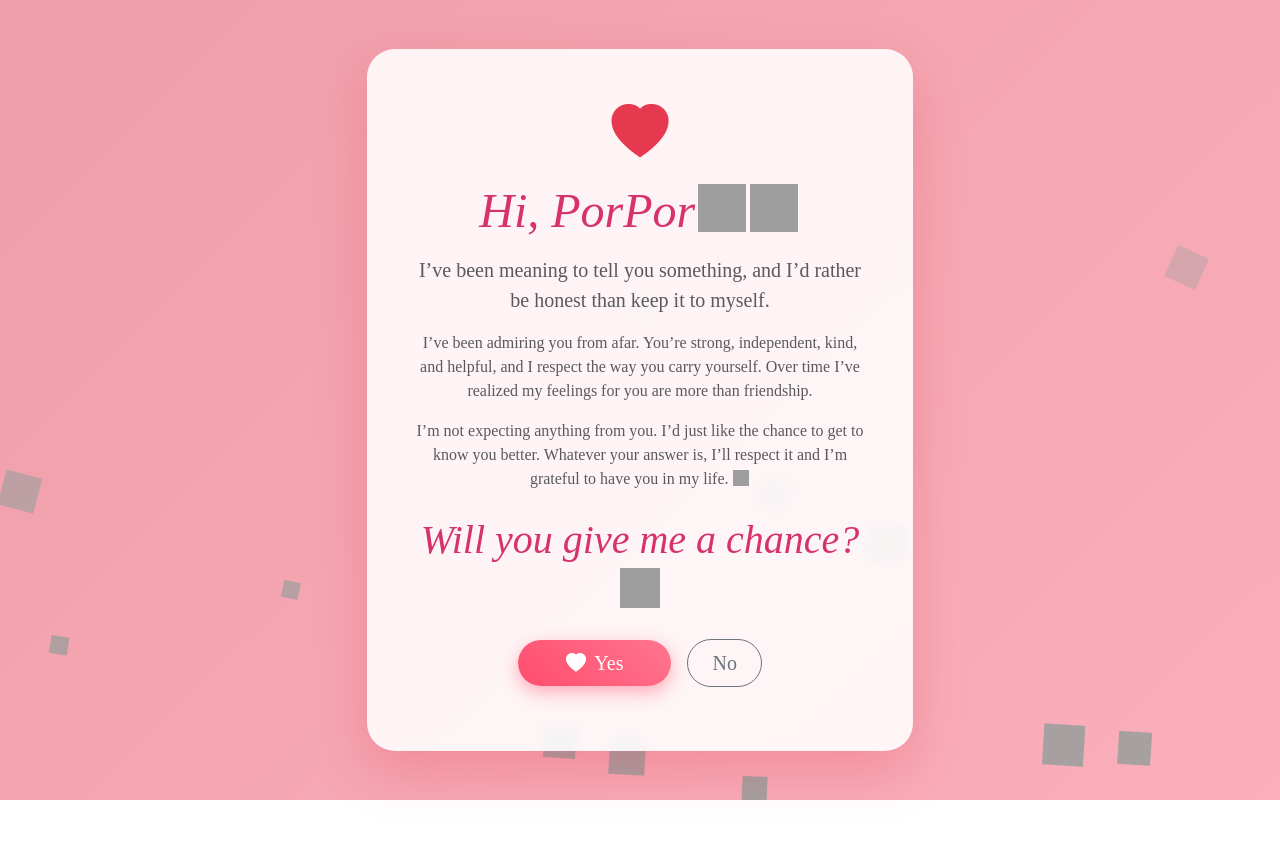
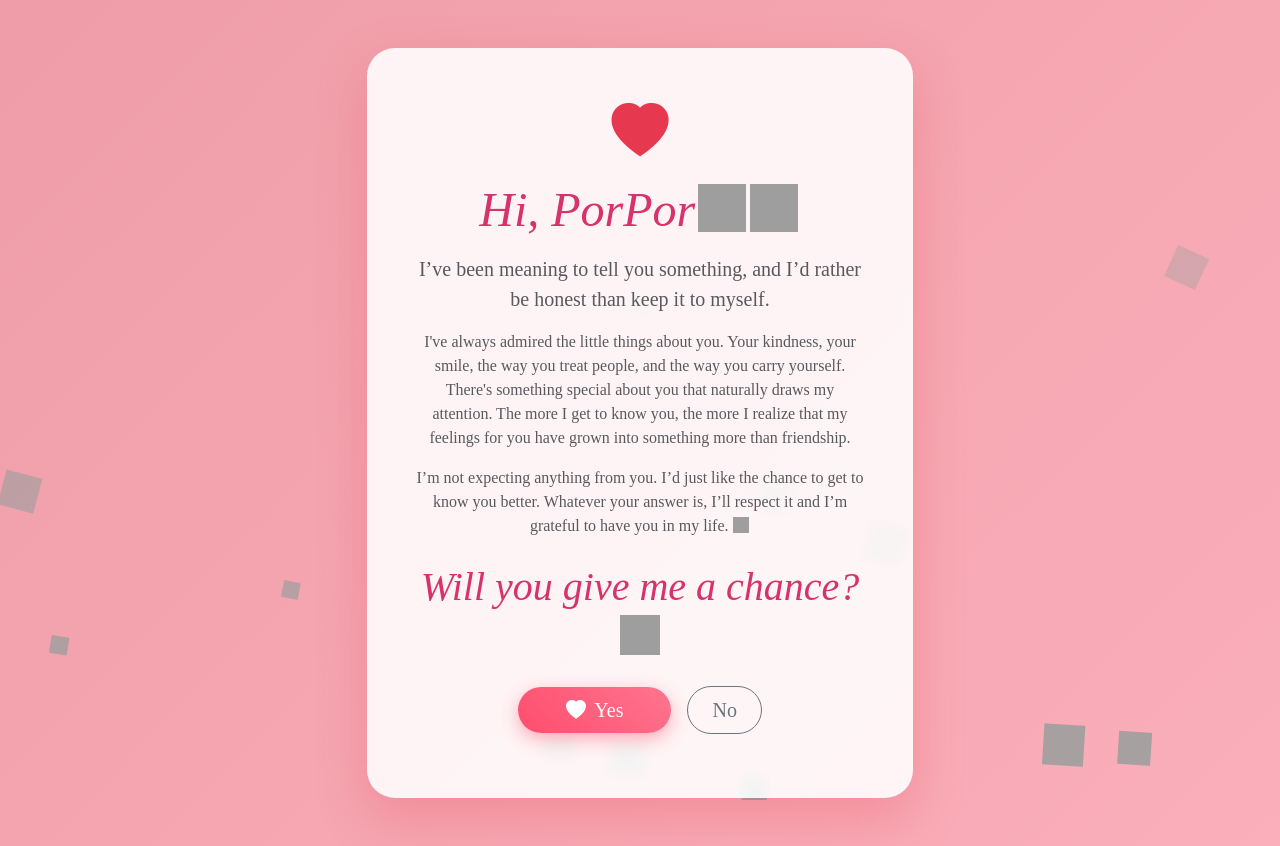
Before and after one commit to KhuyLyvanda/NewConfession, a plain HTML site: page index.html in a window 1280 px wide. Before the commit the page ends 800 px from the top, so only its background shows below. Drawn offline with nearby package versions, Linux system fonts and the light colour scheme; grey boxes are pictures that could not be loaded.

Commit message:
Update index.html

```diff
--- a/index.html
+++ b/index.html
@@ -126,9 +126,10 @@
               I’ve been meaning to tell you something, and I’d rather be honest than keep it to myself.
             </p>
             <p class="text-muted">
-              I’ve been admiring you from afar. You’re strong, independent,
-              kind, and helpful, and I respect the way you carry yourself.
-              Over time I’ve realized my feelings for you are more than friendship.
+             I've always admired the little things about you.
+              Your kindness, your smile, the way you treat people, and the way you carry yourself.
+              There's something special about you that naturally draws my attention.
+              The more I get to know you, the more I realize that my feelings for you have grown into something more than friendship.
             </p>
             <p class="text-muted">
               I’m not expecting anything from you.
```
